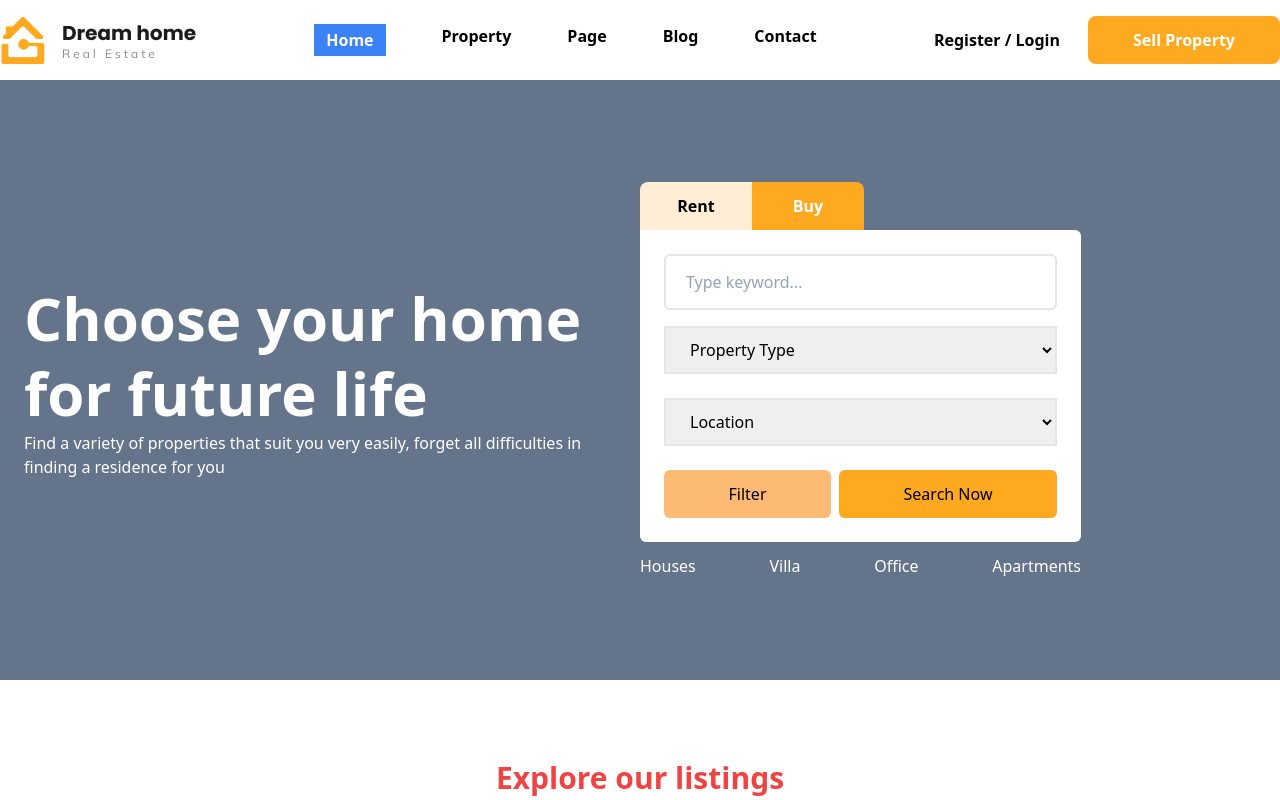
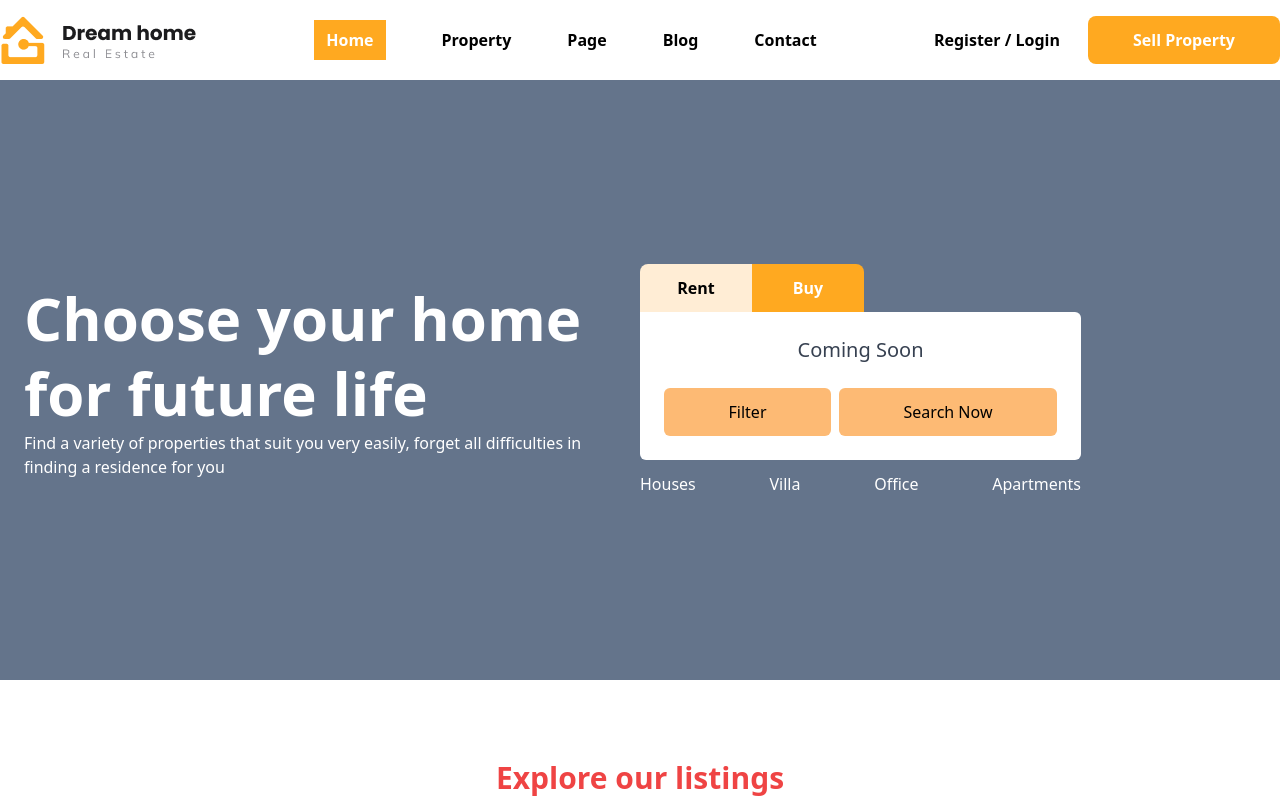
Before and after one commit to szmbzra/react_new, a React (Vite) app: page /Home in a window 1280 px wide. Both pictures are taken after a click on the button "Buy". Shown: the top 800 px of the page. Built offline with nearby package versions, Linux system fonts and the light colour scheme.

Commit message:
file updated

```diff
--- a/src/Layout/Home.jsx
+++ b/src/Layout/Home.jsx
@@ -51,6 +51,8 @@ const Home = () => {
                 </button>
               </div>
               <div className="bg-white w-[441px] h-auto p-6 rounded-tr-md rounded-bl-md rounded-br-md">
+     { background ? (
+      <>
                 <div className="h-12 w-full">
                   <input
                     type="text"
@@ -68,9 +70,13 @@ const Home = () => {
                     <option value="">Location</option>
                   </select>
                 </div>
+      </>
+     ): (<div className="text-center text-xl text-gray-700">
+     Coming Soon
+   </div>)}
                 <div className="flex justify-between gap-2 mt-6">
-                  <button className="bg-orange-300 grow h-12 rounded-md">Filter</button>
-                  <button className="bg-defaultColor grow rounded-md">Search Now</button>
+                  <button className="bg-orange-300 grow h-12 rounded-md hover:bg-defaultColor ">Filter</button>
+                  <button className="bg-orange-300 grow h-12 rounded-md hover:bg-defaultColor">Search Now</button>
                 </div>
               </div>
               <ul className="flex justify-between mt-3 w-[441px] text-white">
--- a/src/components/Navbar.jsx
+++ b/src/components/Navbar.jsx
@@ -15,11 +15,11 @@ const Navbar = () => {
     <div className="container mx-auto my-4">
       <div className='flex justify-between items-center'>
         <div className="logo">
-          <img src={logo} alt="Logo" />
+          <a href ="/home"> <img src={logo} alt="Logo" /></a>
         </div>
-        <ul className='flex gap-14'>
+        <ul className='flex gap-14 align-center  items-center'>
           {navbar.map(({ id, name, urlLink }) => (
-            <li key={id} className={`font-semibold ${active === urlLink ? 'bg-blue-500 text-white px-3 py-1' : 'text-black'}`}>
+            <li key={id} className={`font-semibold ${active === urlLink ? 'bg-defaultColor text-white px-3 py-2' : 'text-black'}`}>
               <Link to={urlLink} onClick={() => handleClick(urlLink)}>{name}</Link>
             </li>
           ))}
```
